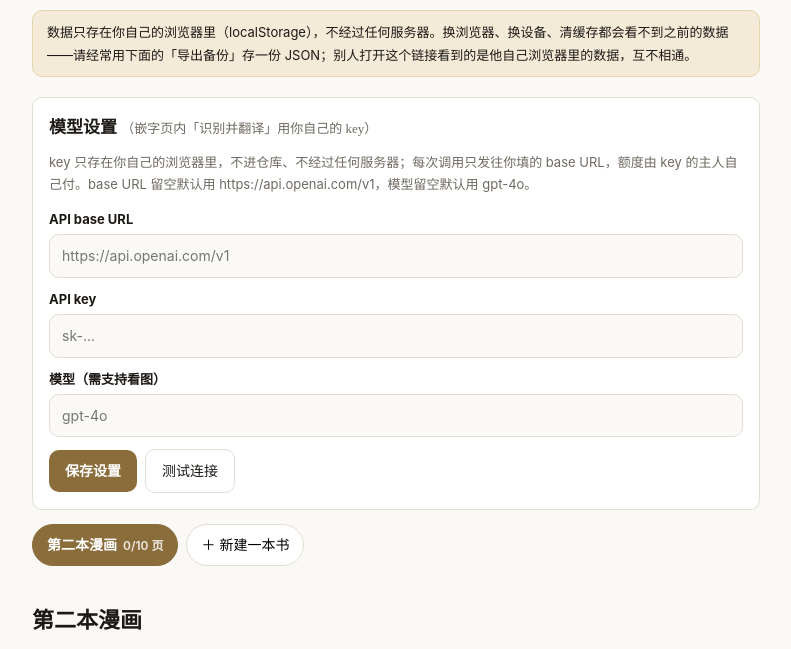
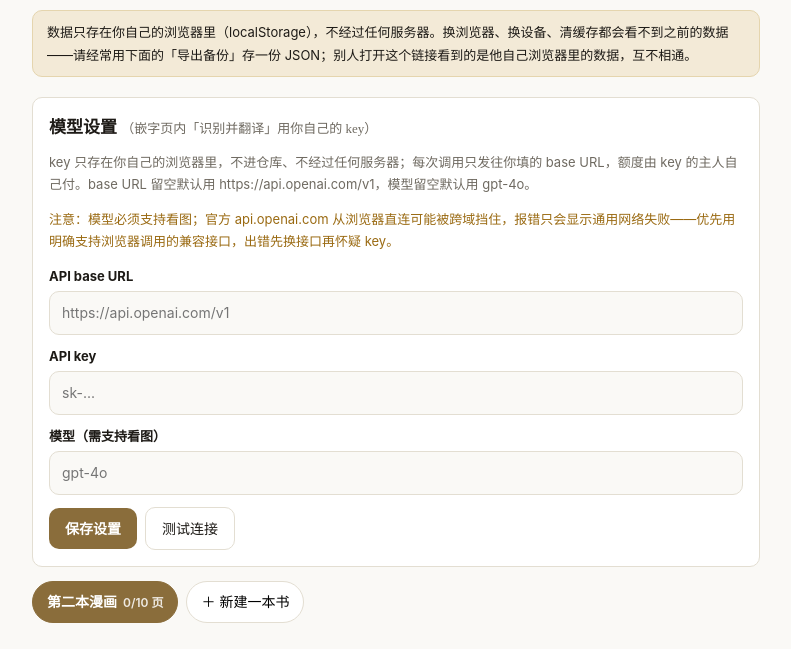
Before and after one commit to dennisehugh1-hash/manga-lettering-workbench, a plain HTML site: page index.html in a window 1280 px wide. Shown: the part 101-750 px from the top of the page, without its empty margins (244-1035 px from the left). Drawn offline with Linux system fonts and the light colour scheme.

Commit message:
Add vision-model + CORS warning to model settings panel

```diff
--- a/index.html
+++ b/index.html
@@ -80,6 +80,7 @@
     <div class="card" style="padding:16px">
       <h2>模型设置 <span class="small dim" style="font-weight:400">（嵌字页内「识别并翻译」用你自己的 key）</span></h2>
       <p class="dim small" style="margin-top:8px">key 只存在你自己的浏览器里，不进仓库、不经过任何服务器；每次调用只发往你填的 base URL，额度由 key 的主人自己付。base URL 留空默认用 https://api.openai.com/v1，模型留空默认用 gpt-4o。</p>
+      <p class="small" style="margin-top:8px;color:var(--warn)">注意：模型必须支持看图；官方 api.openai.com 从浏览器直连可能被跨域挡住，报错只会显示通用网络失败——优先用明确支持浏览器调用的兼容接口，出错先换接口再怀疑 key。</p>
       <label class="small" style="display:block;margin-top:10px"><b>API base URL</b></label>
       <input type="text" id="apiBase" placeholder="https://api.openai.com/v1" style="margin-top:4px" autocomplete="off">
       <label class="small" style="display:block;margin-top:10px"><b>API key</b></label>
```
